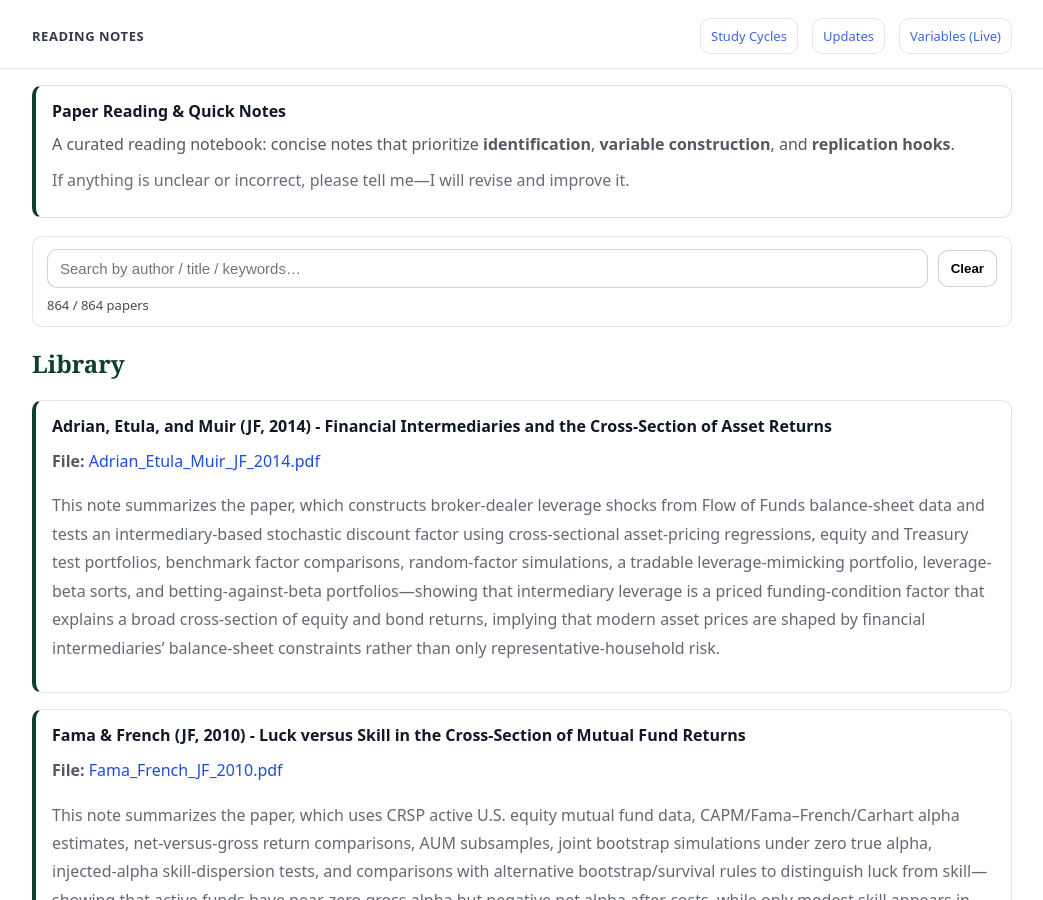
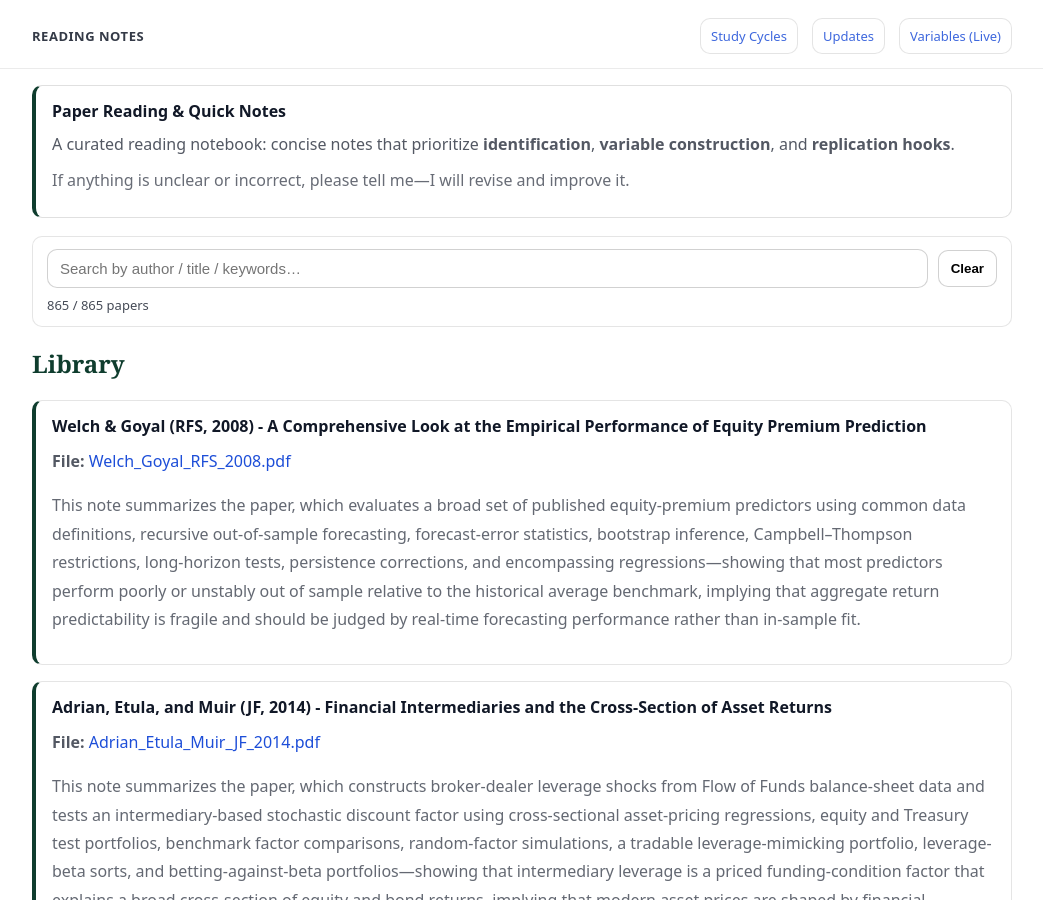
Before and after one commit to yaxinzn/study-archive, a Jekyll site: the page built from reading/index.md, in a window 1280 px wide and 900 px high. Shown: the whole window, without its empty margins (118-1161 px from the left). Built offline with Jekyll 4.4.1, drawn with Linux system fonts in a browser that asks for light colours.

Commit message:
Reading: add/update Welch_Goyal_RFS_2008.pdf

```diff
--- a/_data/reading.yml
+++ b/_data/reading.yml
@@ -1,3 +1,7 @@
+- title: "Welch & Goyal (RFS, 2008) - A Comprehensive Look at the Empirical Performance of Equity Premium Prediction"
+  file: "Welch_Goyal_RFS_2008.pdf"
+  desc: "This note summarizes the paper, which evaluates a broad set of published equity-premium predictors using common data definitions, recursive out-of-sample forecasting, forecast-error statistics, bootstrap inference, Campbell–Thompson restrictions, long-horizon tests, persistence corrections, and encompassing regressions—showing that most predictors perform poorly or unstably out of sample relative to the historical average benchmark, implying that aggregate return predictability is fragile and should be judged by real-time forecasting performance rather than in-sample fit."
+
 - title: "Adrian, Etula, and Muir (JF, 2014) - Financial Intermediaries and the Cross-Section of Asset Returns"
   file: "Adrian_Etula_Muir_JF_2014.pdf"
   desc: "This note summarizes the paper, which constructs broker-dealer leverage shocks from Flow of Funds balance-sheet data and tests an intermediary-based stochastic discount factor using cross-sectional asset-pricing regressions, equity and Treasury test portfolios, benchmark factor comparisons, random-factor simulations, a tradable leverage-mimicking portfolio, leverage-beta sorts, and betting-against-beta portfolios—showing that intermediary leverage is a priced funding-condition factor that explains a broad cross-section of equity and bond returns, implying that modern asset prices are shaped by financial intermediaries’ balance-sheet constraints rather than only representative-household risk."
```
Also changed, not shown: 1 other file.
